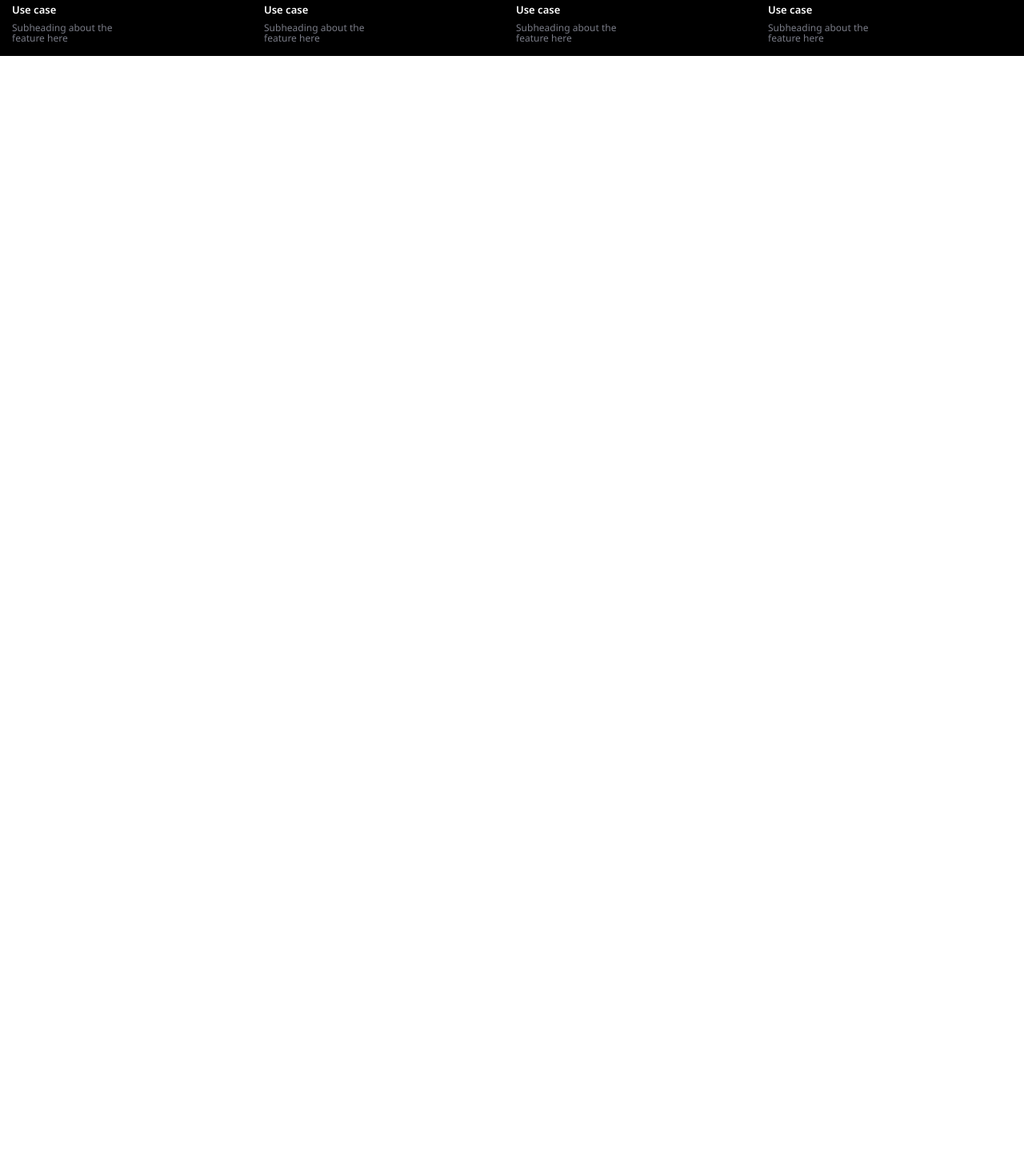
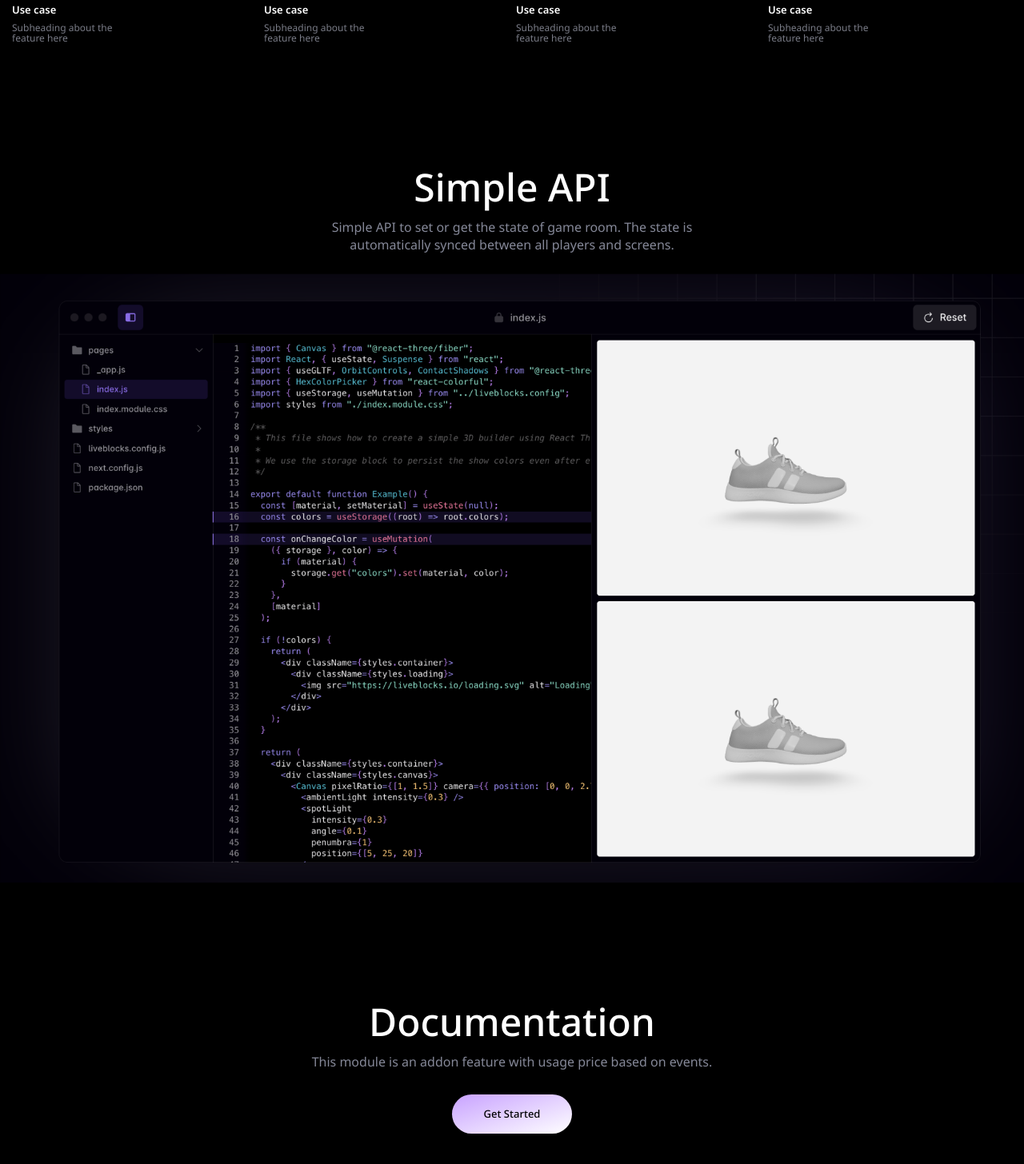
Before and after one commit to elghanbibadr/playroom, a React (Vite) app: page /features in a window 1280 px wide. Shown: the part 1929-3385 px from the top of the page at 80% size. Before the commit the page ends 1999 px from the top, so only its background shows below. Built offline with nearby package versions, Linux system fonts and the light colour scheme.

Commit message:
created v1 of the feature page

```diff
--- a/src/pages/features/FeaturesPage.jsx
+++ b/src/pages/features/FeaturesPage.jsx
@@ -2,8 +2,10 @@
 
 import noBackendIcon from "../../assets/noBackendIcon.svg"
 import grayRectangle from "../../assets/grayRectangle.png"
+import simpleApisectionImg from "../../assets/simpleApiSectionImg.png"
+import Button from "../../componenets/ui/Button"
 
-import Button from "../../componenets/ui/Button"
+
 const FeaturesPage = () => {
   return (
     <div>
@@ -64,6 +66,25 @@ Main Title Here
 </div>
 
     {/* use case end */}
+
+
+    {/* Simple api section */}
+    <div className="text-center mt-40 md:mt-56">
+    <h2>Simple API</h2>
+                     <p className="my-6 md:mb-10">
+                     Simple API to set or get the state of game room. The state is <br className='hidden md:block' /> automatically synced between all players and screens.        </p>
+     <img src={simpleApisectionImg} alt="" />
+
+    </div>
+
+    {/* doc */}
+    <div className="text-center mt-40 md:mt-60 md:pb-60 ">
+    <h2>Documentation</h2>
+          <p className="my-6  md:w-auto mx-auto">
+          This module is an addon feature with usage price based on events.
+          </p>
+          <Button>Get Started</Button>
+    </div>
     </div>
   )
 }
```
Also changed, not shown: src/assets/simpleApiSectionImg.png (added).
